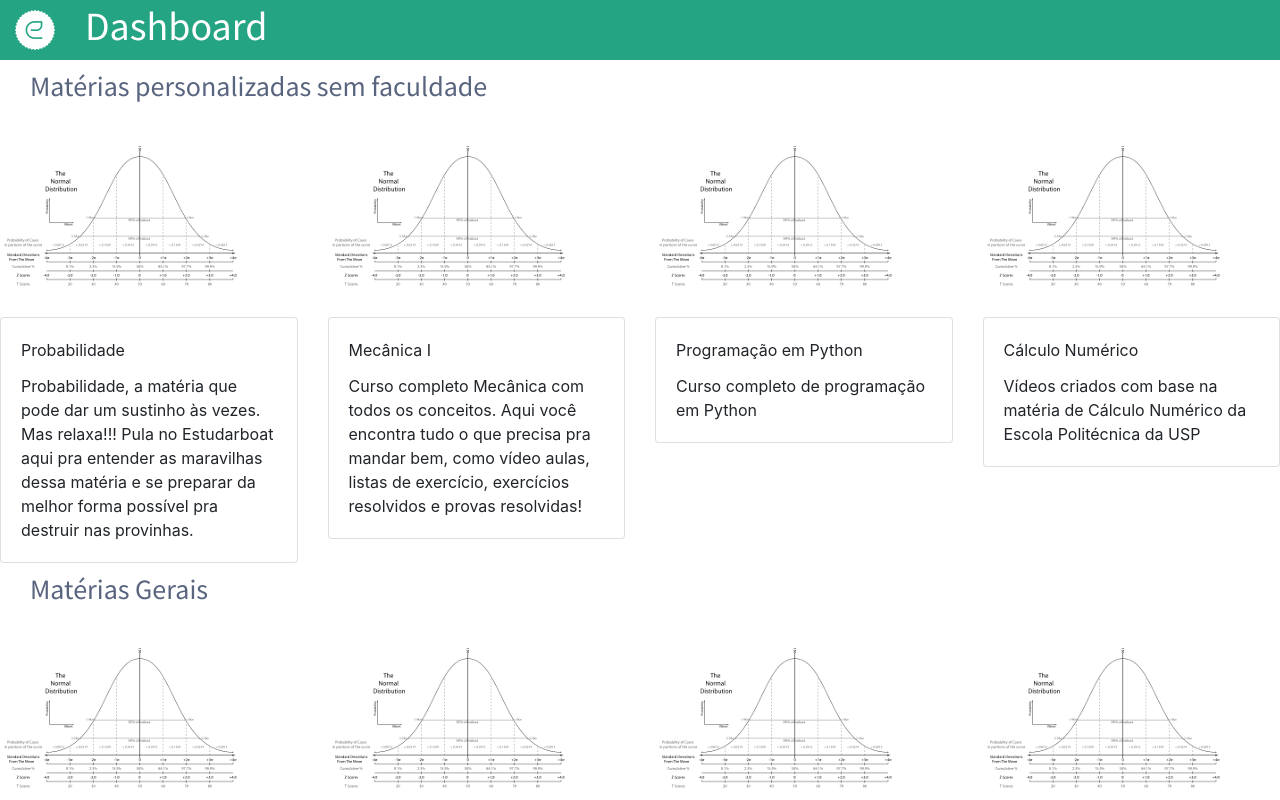
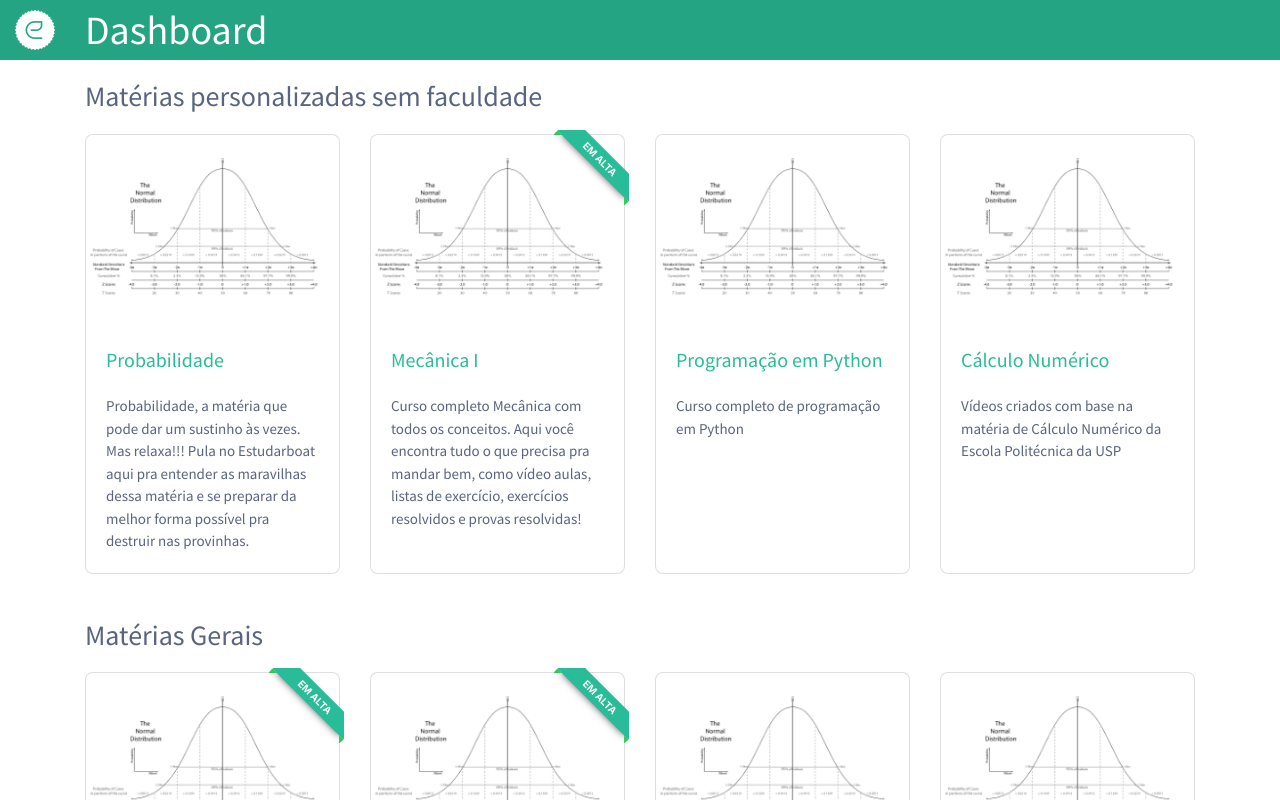
Before and after one commit to rebyoliveira/estudar_comvc, a React (Create React App) app: page / in a window 1280 px wide. Shown: the top 800 px of the page. Built offline with nearby package versions, Linux system fonts and the light colour scheme.

Commit message:
Add css details

```diff
--- a/src/App.js
+++ b/src/App.js
@@ -1,5 +1,5 @@
 import React from 'react'
-import { Row } from 'reactstrap'
+import { Row, Container } from 'reactstrap'
 import CourseSection from './CourseSection'
 import styled from 'styled-components'
 import Logo from './logo.png'
@@ -7,21 +7,25 @@ import Logo from './logo.png'
 const RowHeader = styled(Row)`
   background-color: #25a484;
 `
+
 const Img = styled.img`
   padding: 10px 30px 10px 30px;
 `
+
 const Title = styled.h1`
   font-family: 'Source Sans Pro', sans-serif;
   color: white;
-  text-aling: center;
   align-self: center;
+  margin-bottom: 0px;
 `
+
 const SubTitle = styled.h3`
   font-family: 'Source Sans Pro', sans-serif;
   color: rgb(89, 100, 127);
   text-aling: center;
   align-self: center;
-  padding: 10px 30px 10px 30px;
+  margin-top: 20px;
+  margin-bottom: 20px;
 `
 
 class App extends React.Component {
@@ -36,10 +40,12 @@ class App extends React.Component {
           <Img src={Logo} alt="Logo Estudar" size={40} />
           <Title>Dashboard</Title>
         </RowHeader>
-        <SubTitle>Matérias personalizadas sem faculdade</SubTitle>
-        <CourseSection courses={genericCourses} />
-        <SubTitle>Matérias Gerais</SubTitle>
-        <CourseSection courses={personalizedCourses} />
+        <Container>
+          <SubTitle>Matérias personalizadas sem faculdade</SubTitle>
+          <CourseSection courses={genericCourses} />
+          <SubTitle>Matérias Gerais</SubTitle>
+          <CourseSection courses={personalizedCourses} />
+        </Container>
       </>
     )
   }
--- a/src/CourseCard.js
+++ b/src/CourseCard.js
@@ -1,18 +1,50 @@
 import React from 'react'
-import { Card, CardText, CardBody,
-  CardTitle } from 'reactstrap'
+import { Card, CardText, CardBody, CardTitle } from 'reactstrap'
+import styled from 'styled-components'
 
+const CardCourse = styled(Card)`
+  height: 100%;
+  border-radius: 0.5em;
+`
 
+const CardName = styled(CardTitle)`
+  font-family: 'Source Sans Pro', sans-serif;
+  color: #28bd98;
+  text-aling: center;
+  align-self: center;
+  margin-top: 0px;
+  margin-bottom: 20px;
+  font-size: 20px;
+`
+
+const CardDescription = styled(CardText)`
+  font-family: 'Source Sans Pro', sans-serif;
+  color: rgb(89, 100, 127);
+  text-aling: center;
+  align-self: center;
+  margin-top: 20px;
+  margin-bottom: 20px;
+  font-size: 15px;
+`
+
+const CardImage = styled.img`
+  border-radius: 0.5em;
+`
 
 const CourseCard = ({course}) => {
   return (
-    <Card>
+    <CardCourse data-testid={`card-course-${course.id}`}>
+      {
+        course.highlight &&
+          <div class="ribbon"><span>Em Alta</span></div>
+      }
+      <CardImage alt={`Capa Para o Curso ${course.name}`}  src={`/images/curso4.jpg`}></CardImage>
       <CardBody>
-        <CardTitle>{course.name}</CardTitle>
-        <CardText>{course.description}</CardText>
+        <CardName>{course.name}</CardName>
+        <CardDescription>{course.description || "Sem descrição no momento"}</CardDescription>
       </CardBody>
-    </Card>
-  );
-};
+    </CardCourse>
+  )
+}
 
 export default CourseCard;
--- a/src/CourseSection.js
+++ b/src/CourseSection.js
@@ -1,17 +1,20 @@
 import React from 'react'
 import { Row, Col } from 'reactstrap'
 import CourseCard from './CourseCard'
+import styled from 'styled-components'
 
+const ColCard = styled(Col)`
+  margin-bottom: 25px;
+`
 
 const CourseSection = ({courses}) => {
   return (
     <Row>
       {
         courses.map(course =>(
-          <Col key={course.id} xs={3} >
-            <img alt={`Capa Para o Curso ${course.name}`}  src={`/images/curso4.jpg`}></img>
+          <ColCard key={course.id} sm={6} md={6} xl={3}>
             <CourseCard course={course} />
-          </Col>
+          </ColCard>
         ))
       }
     </Row>
--- a/src/index.css
+++ b/src/index.css
@@ -1,14 +1,41 @@
-body {
-  margin: 0;
-  padding: 0;
-  font-family: -apple-system, BlinkMacSystemFont, "Segoe UI", "Roboto", "Oxygen",
-    "Ubuntu", "Cantarell", "Fira Sans", "Droid Sans", "Helvetica Neue",
-    sans-serif;
-  -webkit-font-smoothing: antialiased;
-  -moz-osx-font-smoothing: grayscale;
+.ribbon {
+   position: absolute;
+   right: -5px; top: -5px;
+   z-index: 1;
+   overflow: hidden;
+   width: 75px; height: 75px;
+   text-align: right;
 }
-
-code {
-  font-family: source-code-pro, Menlo, Monaco, Consolas, "Courier New",
-    monospace;
+.ribbon span {
+   font-size: 10px;
+   color: #fff;
+   text-transform: uppercase;
+   text-align: center;
+   font-weight: bold; line-height: 20px;
+   transform: rotate(45deg);
+   width: 100px; display: block;
+   background: #28bd98;
+   box-shadow: 0 3px 10px -5px rgba(0, 0, 0, 1);
+   position: absolute;
+   top: 19px; right: -21px;
 }
+.ribbon span::before {
+   content: '';
+   position: absolute;
+   left: 0px; top: 100%;
+   z-index: -1;
+   border-left: 3px solid #35c75c;
+   border-right: 3px solid transparent;
+   border-bottom: 3px solid transparent;
+   border-top: 3px solid #35c75c;
+}
+.ribbon span::after {
+   content: '';
+   position: absolute;
+   right: 0%; top: 100%;
+   z-index: -1;
+   border-right: 3px solid #35c75c;
+   border-left: 3px solid transparent;
+   border-bottom: 3px solid transparent;
+   border-top: 3px solid #35c75c;
+}
--- a/src/index.js
+++ b/src/index.js
@@ -1,7 +1,8 @@
 import React from 'react';
 import ReactDOM from 'react-dom';
+import 'bootstrap/dist/css/bootstrap.min.css';
+import './index.css';
 import App from './App';
-import 'bootstrap/dist/css/bootstrap.min.css';
 import * as serviceWorker from './serviceWorker';
 const courses = [
   {
```
